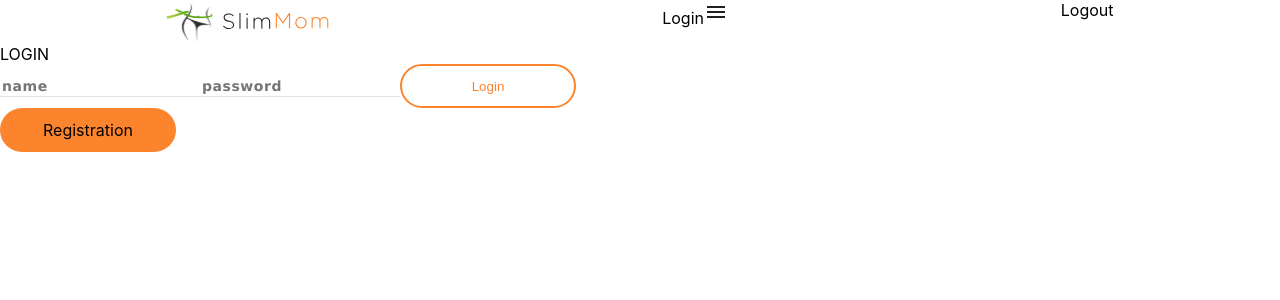
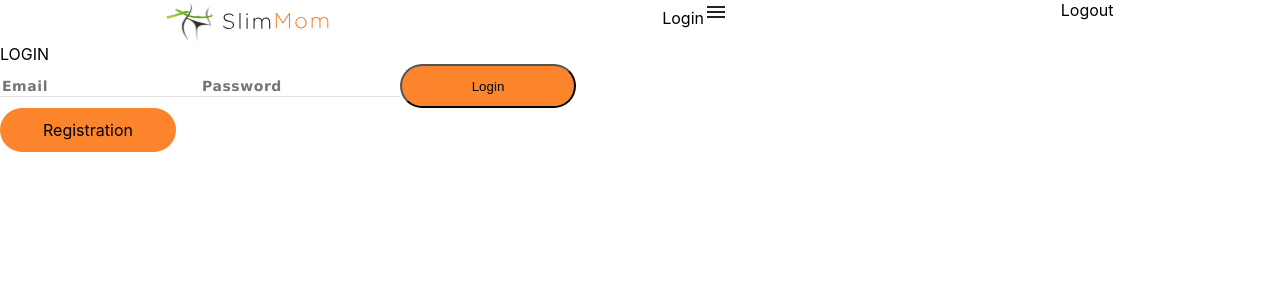
Before and after one commit to AnastasiaRiabova/rezepte, a React (Create React App) app: page /login in a window 1280 px wide. Shown: the top 300 px of the page. Built offline with nearby package versions, Linux system fonts and the light colour scheme.

Commit message:
done Validation withoit styles

```diff
--- a/src/components/Formik.js
+++ /dev/null
@@ -1,50 +0,0 @@
-import React from 'react';
-import { Formik, Form, Field } from 'formik';
-import * as Yup from 'yup';
-
-const SignupSchema = Yup.object().shape({
-    firstName: Yup.string().min(2, 'Too Short!').max(50, 'Too Long!').required('Required'),
-    lastName: Yup.string().min(2, 'Too Short!').max(50, 'Too Long!').required('Required'),
-    email: Yup.string().email('Invalid email').required('Required'),
-});
-
-export const ValidationSchemaExample = () => (
-    <>
-        < h1 > Signup</ h1>
-        <Formik
-            initialValues={{
-                firstName: '',
-                lastName: '',
-                email: '',
-
-            }}
-            validationSchema={SignupSchema}
-            onSubmit={values => {
-                // same shape as initial values
-                console.log(values);
-
-            }}
-        >
-            {
-                ({ errors, touched }) => (
-                    < Form >
-                        < Field name="firstName" />
-                        {
-                            errors.firstName && touched.firstName ? (
-                                < div > { errors.firstName}</div >
-                            ) : null
-                        }
-                        < Field name="lastName" />
-                        {
-                            errors.lastName && touched.lastName ? (
-                                < div > { errors.lastName}</div >
-                            ) : null
-                        }
-                        < Field name="email" type="email" />
-                        { errors.email && touched.email ? <div>{errors.email}</div> : null}
-                        < button type="submit" > Submit</button >
-                    </Form >
-                )
-            }</Formik >
-    </>
-);
--- a/src/components/View/LoginView/LoginView.js
+++ b/src/components/View/LoginView/LoginView.js
@@ -4,43 +4,41 @@ import Button from '../../UIComponents/Button/Button';
 import CustomNavlink from '../../UIComponents/NavLink/CustomNavlink';
 import Input from '../../UIComponents/Input/Input';
 import operations from '../../../Redux/Auth/auth-operations';
+import { Formik, Form, Field } from 'formik';
+import * as Yup from 'yup';
+import styles from "./LoginView.module.css";
 
+const LoginSchema = Yup.object().shape({
+  email: Yup.string().email('Invalid email').required('Required'),
+  password: Yup.string().min(2, 'Too Short!').max(50, 'Too Long!').required('Required'),
+});
 export default function LoginView() {
-  const [email, setEmail] = useState('');
-  const handleNameChange = e => setEmail(e.currentTarget.value);
-  const [password, setPassword] = useState('');
-  const handlePasswordChange = e => setPassword(e.currentTarget.value);
 
   const dispatch = useDispatch();
-  const onLogin = useCallback(() => {
-    dispatch(operations.logIn({ email, password }));
-  }, [dispatch, email, password]);
+  const onLogin = useCallback((data) => {
+    dispatch(operations.logIn(data));
+  }, [dispatch]);
 
-  const handleOnsubmit = e => {
-    e.preventDefault();
-    onLogin();
-    setPassword('');
-    setEmail('');
-  };
   return (
     <div>
       LOGIN
-      <form onSubmit={handleOnsubmit}>
-        <Input
-          onChange={handleNameChange}
-          placeholder="name"
-          type="text"
-          value={email}
-        />
-        <Input
-          onChange={handlePasswordChange}
-          placeholder="password"
-          type="password"
-          value={password}
-        />
-        {/* <button onClick={handleOnsubmit} type='submit'>Login</button> */}
-        <Button color="white" label="Login" type="submit" />
-      </form>
+      <Formik
+        initialValues={{
+          email: '',
+          password: '',
+        }}
+        validationSchema={LoginSchema}
+        onSubmit={async (values, { resetForm }) => {
+          await onLogin(values);
+          resetForm()
+        }}
+      >
+        {(({ errors, touched }) => <Form>
+          <Field placeholder='Email' className={styles.input} name='email' />{errors.email && touched.email ? (<div>{errors.email}</div>) : null}
+          <Field type='password' placeholder='Password' className={styles.input} name='password' />{errors.password && touched.password ? (<div>{errors.password}</div>) : null}
+          <Button label="Login" color="orange" type="submit" />
+        </Form>)}
+      </Formik>
       <CustomNavlink to="/registration" label="Registration" color="orange" />
     </div>
   );
--- a/src/components/View/LoginView/LoginView.module.css
+++ b/src/components/View/LoginView/LoginView.module.css
@@ -0,0 +1,12 @@
+.input{
+    border: none;
+    border-bottom: 1px solid #E0E0E0;
+    font-family: Verdana;
+font-style: normal;
+font-weight: bold;
+font-size: 14px;
+line-height: 17px;
+letter-spacing: 0.04em;
+color: #9B9FAA;
+
+}
--- a/src/components/View/RegistrationView/RegistrationView.js
+++ b/src/components/View/RegistrationView/RegistrationView.js
@@ -4,85 +4,44 @@ import Button from '../../UIComponents/Button/Button';
 import Input from '../../UIComponents/Input/Input';
 import operation from '../../../Redux/Auth/auth-operations';
 import CustomNavlink from '../../UIComponents/NavLink/CustomNavlink';
-import { ValidationSchemaExample } from '../../Formik';
 import { Formik, Form, Field } from 'formik';
 import * as Yup from 'yup';
 import styles from './RegistrationView.module.css'
+
 const SignupSchema = Yup.object().shape({
-  name: Yup.string().min(2, 'Too Short!').max(50, 'Too Long!').required('Required'),
+  username: Yup.string().min(2, 'Too Short!').max(50, 'Too Long!').required('Required'),
   email: Yup.string().email('Invalid email').required('Required'),
   password: Yup.string().min(2, 'Too Short!').max(50, 'Too Long!').required('Required'),
 });
 
-
 export default function RegistrationView() {
-  // const [username, setUsername] = useState('');
-  // const handleNameChange = e => setUsername(e.currentTarget.value);
-  // const [email, setEmail] = useState('');
-  // const handleLoginChange = e => setEmail(e.currentTarget.value);
-  // const [password, setPassword] = useState('');
-  // const handlePasswordChange = e => setPassword(e.currentTarget.value);
-
   const dispatch = useDispatch();
   const onRegistation = useCallback((data) => {
     dispatch(operation.registration(data));
   }, [dispatch]);
-
-  const handleOnsubmit = e => {
-    e.preventDefault();
-    // console.log(username, email, password);
-    onRegistation();
-    // setPassword('');
-    // setUsername('');
-    // setEmail('');
-  };
   return (
     <div>
       REGISTRATION
       <Formik
         initialValues={{
-          name: "",
+          username: "",
           email: '',
           password: '',
         }}
         validationSchema={SignupSchema}
         onSubmit={async (values, { resetForm }) => {
-          // same shape as initial values
           await onRegistation(values)
-          console.log(values);
           resetForm()
         }}
       >
         {(({ errors, touched }) => <Form>
-          <Field placeholder='Name' className={styles.input} name='name' />{errors.name && touched.name ? (<div>{errors.name}</div>) : null}
+          <Field placeholder='Name' className={styles.input} name='username' />{errors.username && touched.username ? (<div>{errors.username}</div>) : null}
           <Field placeholder='Email' className={styles.input} name='email' />{errors.email && touched.email ? (<div>{errors.email}</div>) : null}
-          <Field placeholder='Password' className={styles.input} name='password' />{errors.password && touched.password ? (<div>{errors.password}</div>) : null}
+          <Field type='password' placeholder='Password' className={styles.input} name='password' />{errors.password && touched.password ? (<div>{errors.password}</div>) : null}
           <Button label="Registration" color="orange" type="submit" />
         </Form>)}
       </Formik>
-      {/* <form onSubmit={handleOnsubmit}>
-        <Input
-          type="text"
-          onChange={handleNameChange}
-          placeholder="name"
-          value={username}
-        />
-        <Input
-          onChange={handleLoginChange}
-          placeholder="login"
-          type="text"
-          value={email}
-        />
-        <Input
-          onChange={handlePasswordChange}
-          placeholder="password"
-          type="password"
-          value={password}
-        />
-        <Button label="Registration" color="orange" type="submit" />
-      </form> */}
       <CustomNavlink to="/registration" label='Login' color='orange' />
-      <ValidationSchemaExample />
     </div>
   );
 }
```
Also changed, not shown: 1 other file (tests, documents, lock files or other folders).
